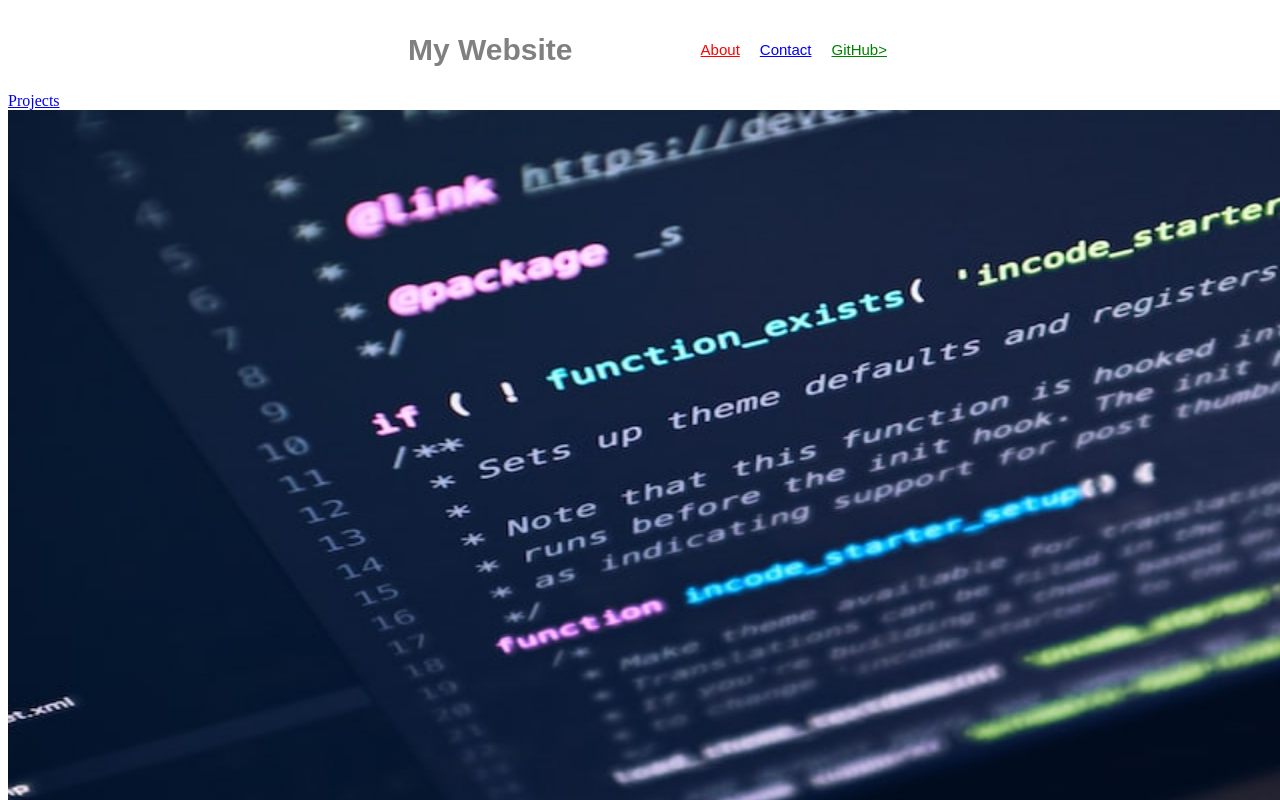
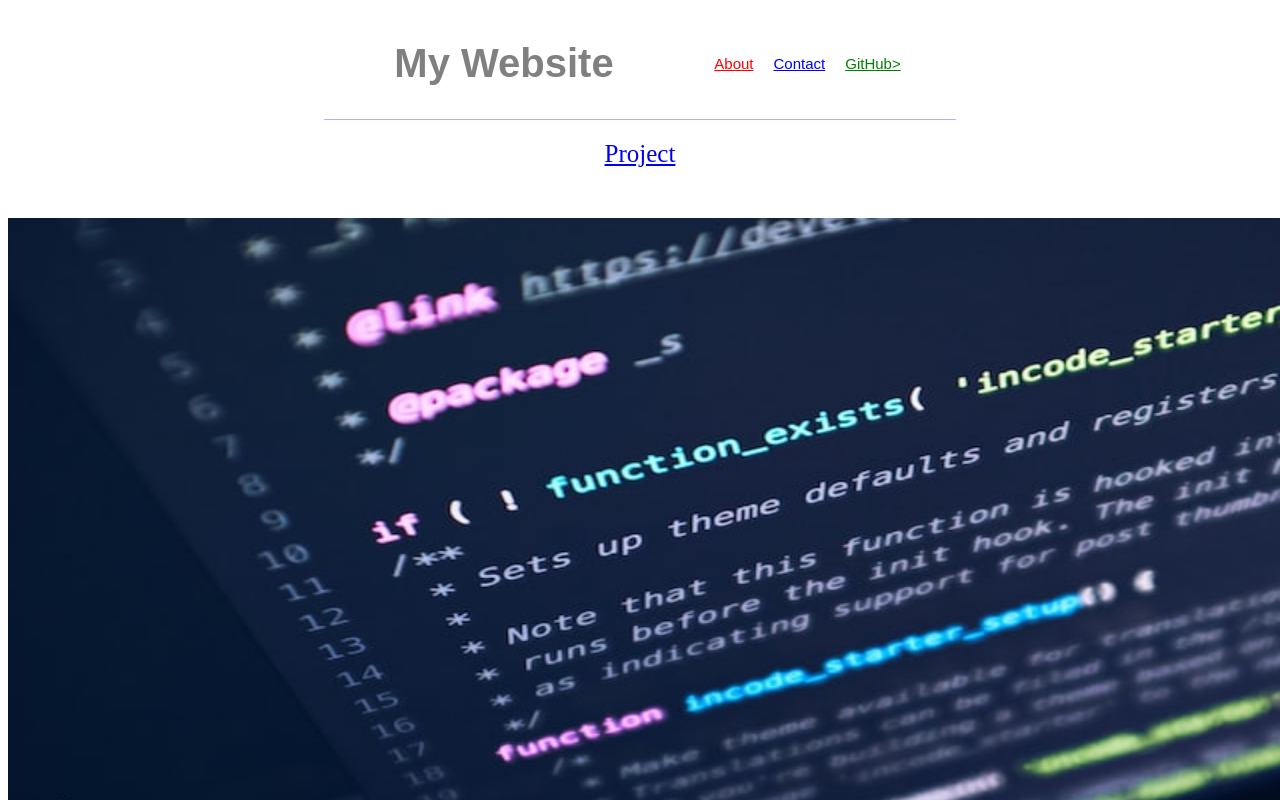
Before and after one commit to alisasiljak/test-3-microvirse, a plain HTML site: page index.html in a window 1280 px wide. Shown: the top 800 px of the page. Drawn offline with Linux system fonts and the light colour scheme.

Commit message:
removed s from project

```diff
--- a/index.html
+++ b/index.html
@@ -23,7 +23,7 @@
 </section>
   <section id="projects">
     <div class="project-tile">
-      <a href="#project">Projects</a>
+      <a href="#project">Project</a>
     </div>
   </section>
 
--- a/style.css
+++ b/style.css
@@ -5,7 +5,7 @@
 }
 
 .welcome{
-  font-size: 30px;
+  font-size: 40px;
   font-family: Arial, Helvetica, sans-serif;
   color: gray;
   margin-left: 25px;
@@ -17,6 +17,7 @@
   justify-content: space-around;
   width: 50%;
   margin: 0 auto;
+  border-bottom: 1px solid plum;
 
 }
 #navbar{
@@ -42,7 +43,14 @@
   font-family: Arial, Helvetica, sans-serif;
   color: green;
 }
- #img{
+#image{
+  margin-top: 50px;
+}
 
-
- }
+.project-tile{
+ font-size: 25px;
+ display: flex;
+ justify-content: center;
+ color: black;
+ margin-top: 20px;
+}
```
